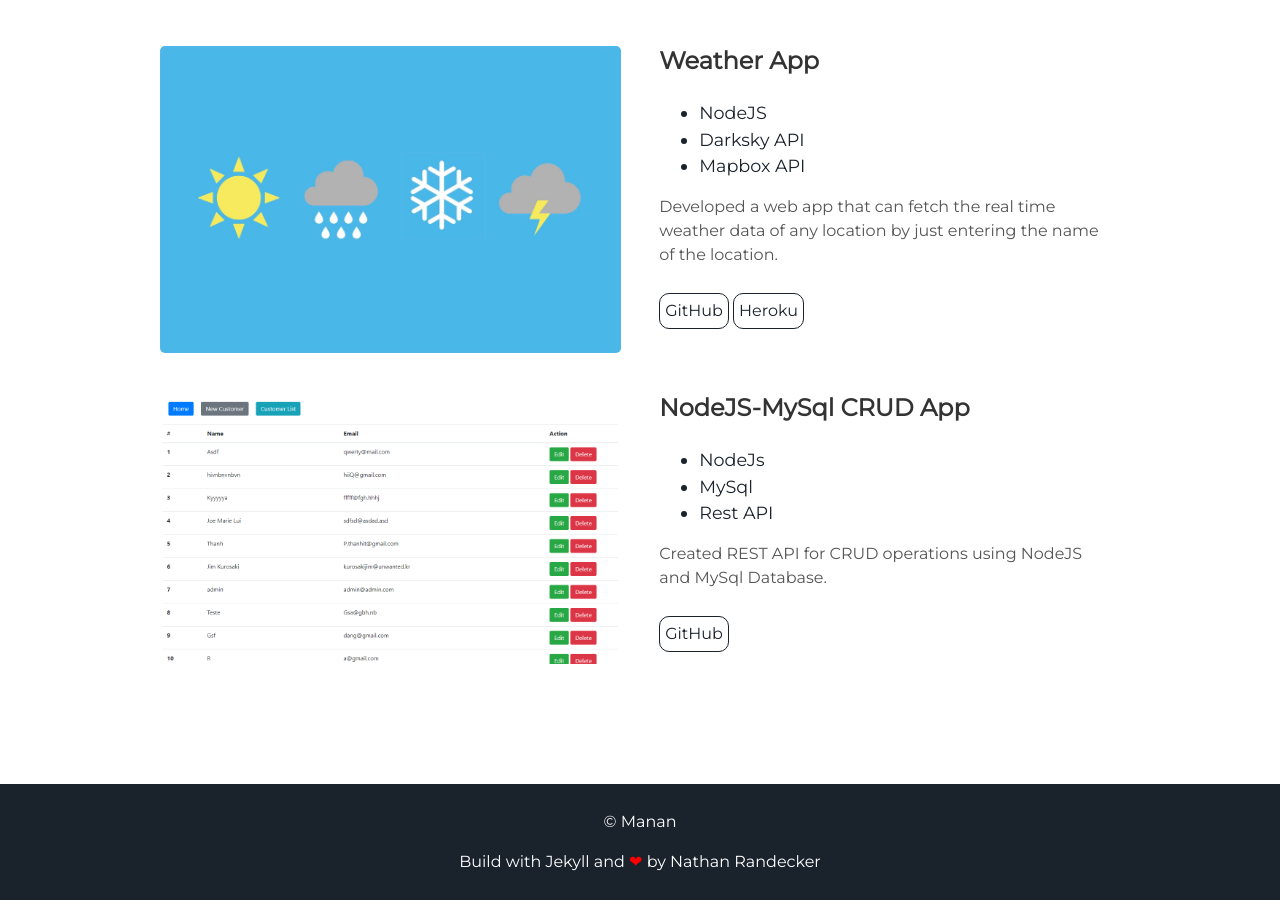
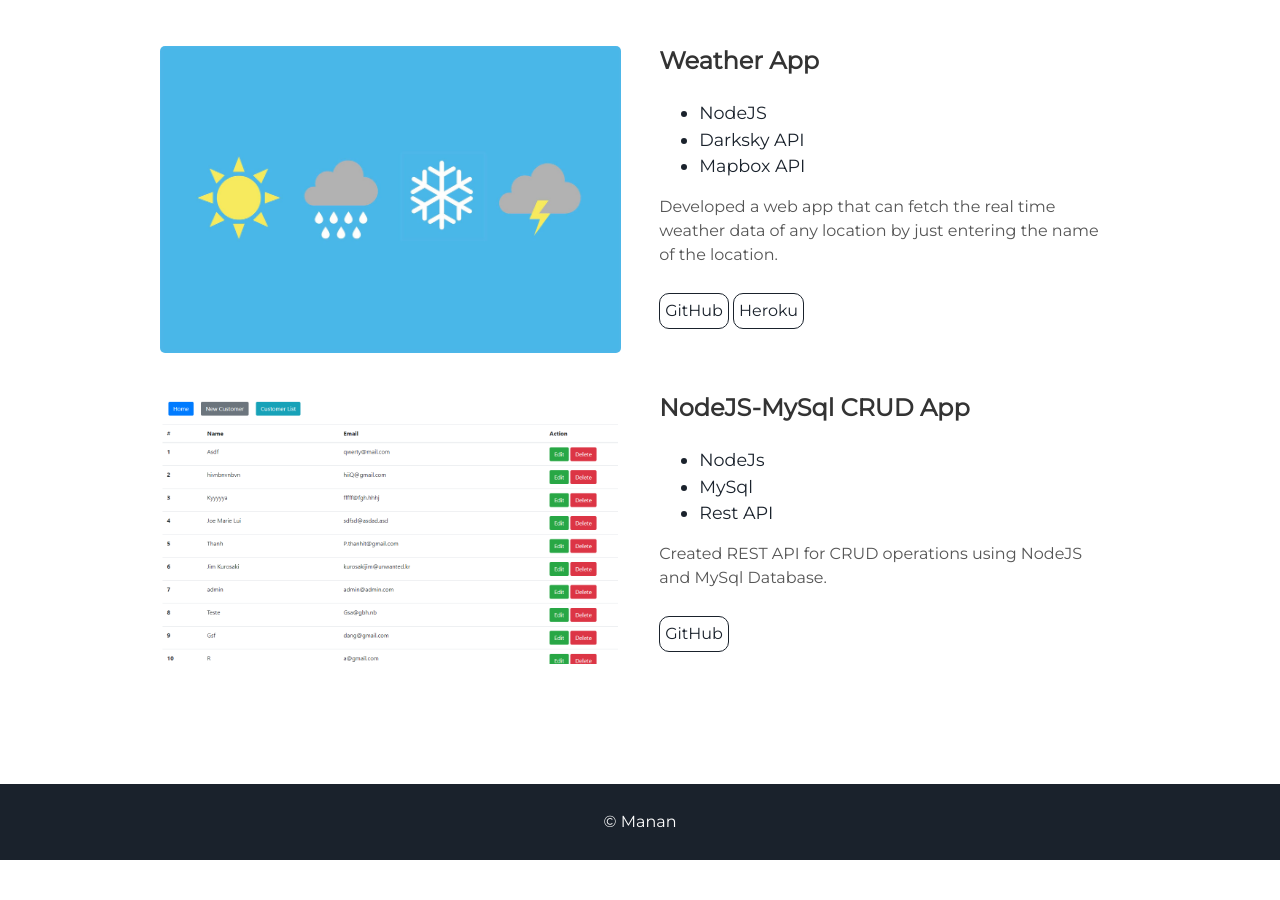
Before and after one commit to manan1710/manan1710.github.io, a Jekyll site: the page built from index.html, in a window 1280 px wide and 900 px high, scrolled down 1613 px. Built offline with Jekyll 4.4.1, drawn with Linux system fonts in a browser that asks for light colours; after the commit the page ends 2473 px from its top, so only the background shows below that.

Commit message:
Update footer.html

```diff
--- a/_includes/footer.html
+++ b/_includes/footer.html
@@ -1,8 +1,6 @@
 <footer class="footer">
     <p>&copy; {{site.username}}</p>
-    <p>Build with Jekyll and <span class="love">❤</span> by <a href="https://github.com/nrandecker">Nathan Randecker</a></p>
 </footer>
 <script src="//cdn.jsdelivr.net/particles.js/2.0.0/particles.min.js"></script>
 <script src="{{ "/assets/js/sweet-scroll.min.js" | prepend: site.baseurl }}"></script>
 <script src="{{ "/assets/js/main.js" | prepend: site.baseurl }}"></script>
-{% include google-analytics.html %}
```
